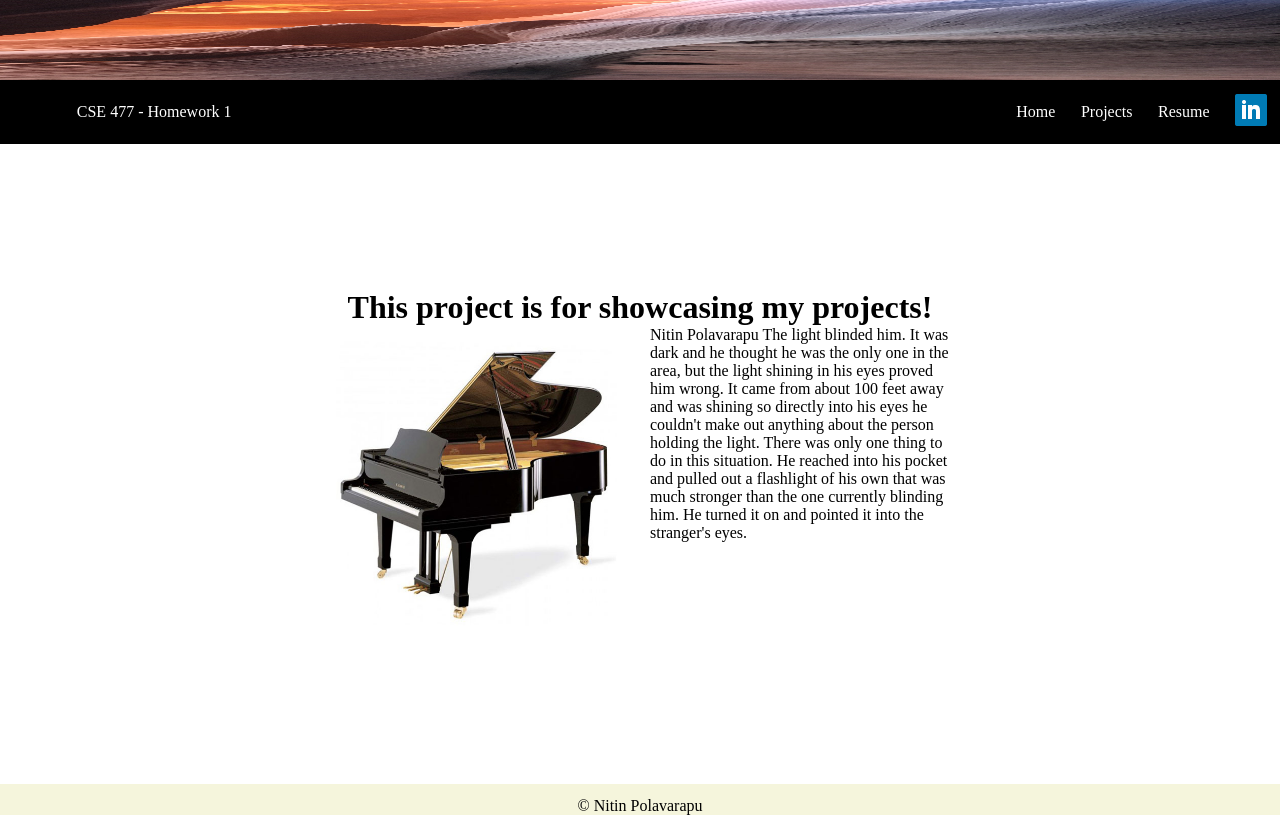
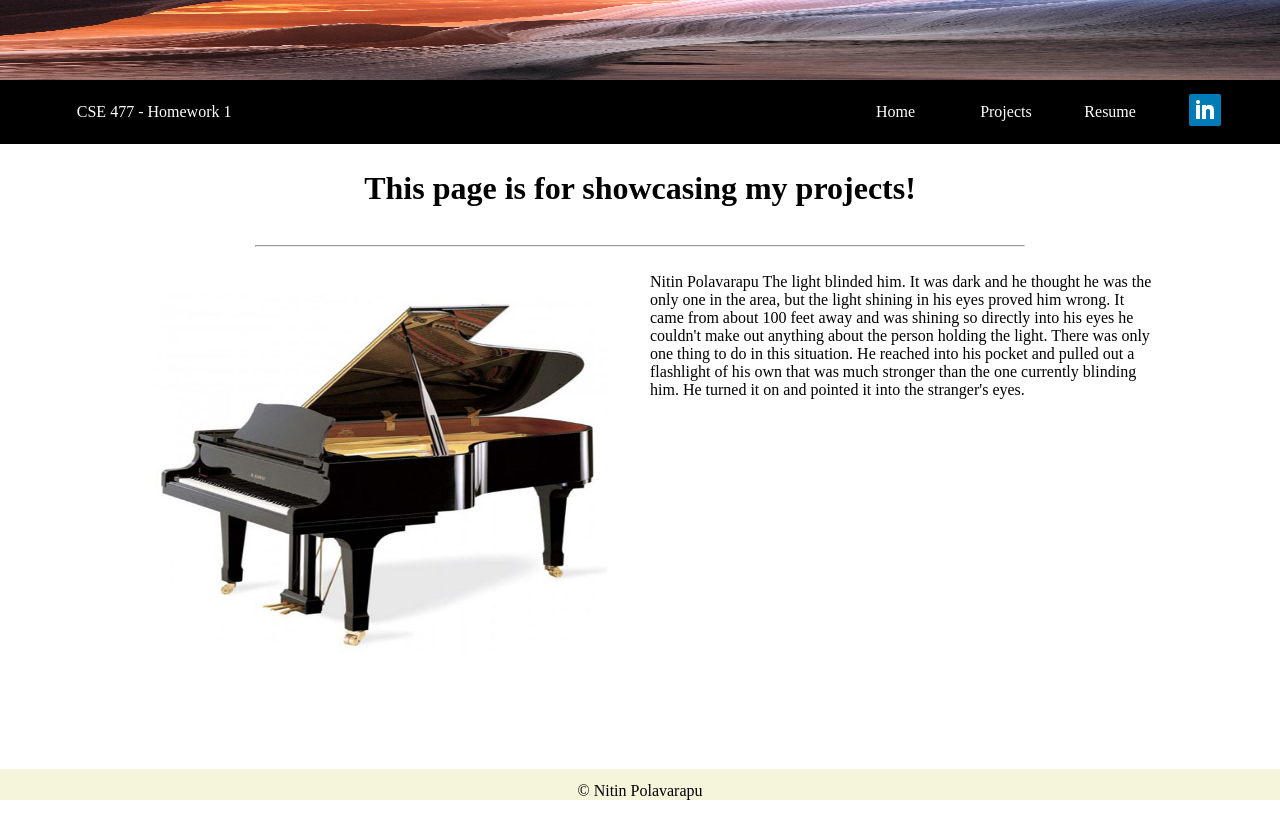
Before and after one commit to np-2001/Project-Management-Tool, a Python web app: template homework/Homework-1/flask_app/templates/projects.html in a window 1280 px wide. Run offline with Jinja, Linux system fonts and the light colour scheme; the template is opened without the code that fills it, so the values that code supplies are empty.

Commit message:
Issues with overflow

```diff
--- a/homework/Homework-1/flask_app/static/main/css/footer.css
+++ b/homework/Homework-1/flask_app/static/main/css/footer.css
@@ -5,4 +5,9 @@
     margin-top: auto;
     padding-top: 1%;
 
+    position: fixed;
+    width: 100%;
+    left: 0px;
+    bottom: 0px;
+
 }
--- a/homework/Homework-1/flask_app/static/main/css/main.css
+++ b/homework/Homework-1/flask_app/static/main/css/main.css
@@ -15,7 +15,7 @@
     display: flex;
     flex-direction: row;
     max-height: 50vh;
-    width: 50vw;
+    width: 80vw;
     gap: 20px;
 
 }
@@ -28,7 +28,7 @@
 }
 
 .personal-description {
-    overflow-y: scroll;
+    overflow-y: auto;
     width: 100%;
     height: auto;
 
@@ -48,11 +48,57 @@
 
 }
 
-#purpose {
-    text-align: center;
-    text-justify: center;
+
+.Main-Project-Text {
+    display: flex;
+    flex-direction: column;
+    align-items: center;
+    justify-content: flex-start;
+    height: auto;
+    width: 100vw;
+    max-width: 100%;
 
 }
+
+#purpose {
+    width: 100%;
+    text-align: center;
+    padding-top: 2%;
+    margin-top: 0;
+    padding-bottom: 1%;
+}
+
+
+
+.line {
+    color: #000000;
+
+    width: 60%;
+    text-align: center;
+    margin: 2%;
+
+}
+
+
+
+@media screen and (max-width: 650px) {
+
+    .about {
+
+        flex-direction: column;
+
+    }
+
+
+
+    .personal-description, .personal-photo, .fun-fact {
+        width: 80vw;
+
+    }
+
+    .personal-description {
+        overflow-y: visible;
+    }
 
 
 
@@ -60,23 +106,4 @@
 
 
 
-@media screen and (max-width: 650px) {
-
-    .about {
-
-        overflow: visible;
-        flex-direction: column;
-
-    }
-
-
-    .personal-description, .personal-photo, .fun-fact {
-        width: 80vw;
-    }
-
-
-
-
-
-
 }
--- a/homework/Homework-1/flask_app/static/main/css/navbar.css
+++ b/homework/Homework-1/flask_app/static/main/css/navbar.css
@@ -20,6 +20,7 @@
     list-style-type: none;
     color: #FFFFFF;
     width: 100vw;
+    max-width: 100%;
     height: 8vh;
 
 
@@ -29,12 +30,14 @@
     padding-left: 5%;
     margin-right: auto;
     margin-left: 1%;
+    flex: 10;
 
 }
 
 .navitems {
     margin: 1%;
     max-width: 100%;
+    flex: 1;
 
 
 }
--- a/homework/Homework-1/flask_app/templates/projects.html
+++ b/homework/Homework-1/flask_app/templates/projects.html
@@ -43,8 +43,9 @@
             </div>
 
         </nav>
-        <main class="Main-Text">
-            <h1 id="purpose"> This project is for showcasing my projects!</h1>
+        <main class="Main-Project-Text">
+            <h1 id="purpose"> This page is for showcasing my projects!</h1>
+            <hr class="line">
             <div class="about">
                 <div class="personal-photo">
                     <img id="personal-pic" src="static/main/images/piano.jpeg" alt="Piano Image" loading="lazy">
```
Also changed, not shown: homework/Homework-1/flask_app/templates/home.html (+1 -1 lines).
